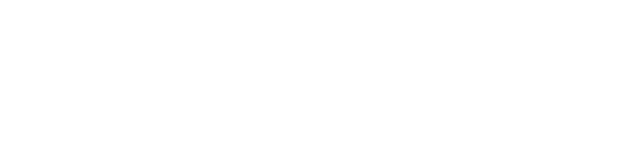
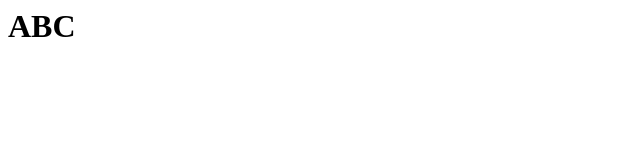
Before and after one commit to usamanoman/LearningToUseGit, a plain HTML site: page index.html/index.html in a window 1280 px wide. Shown: the whole page, without its empty margins (0-640 px from the left). Drawn offline with Linux system fonts and the light colour scheme.

Commit message:
Usama have changed index

```diff
--- a/index.html/index.html
+++ b/index.html/index.html
@@ -3,4 +3,8 @@
 <head>
 	<title>Test</title>
 </head>
+<body>
+
+	<h1>ABC</h1>
+</body>
 </html>
```
